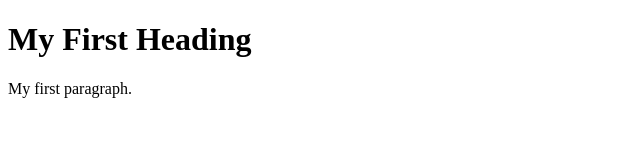
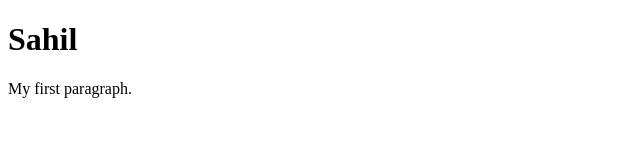
Before and after one commit to Sayoni98/Jenkins_1, a plain HTML site: page index.html in a window 1280 px wide. Shown: the whole page, without its empty margins (0-640 px from the left). Drawn offline with Linux system fonts and the light colour scheme.

Commit message:
3rdcommit

```diff
--- a/index.html
+++ b/index.html
@@ -2,7 +2,7 @@
 <html>
 <body>
 
-<h1>My First Heading</h1>
+<h1>Sahil</h1>
 
 <p>My first paragraph.</p>
 
```
